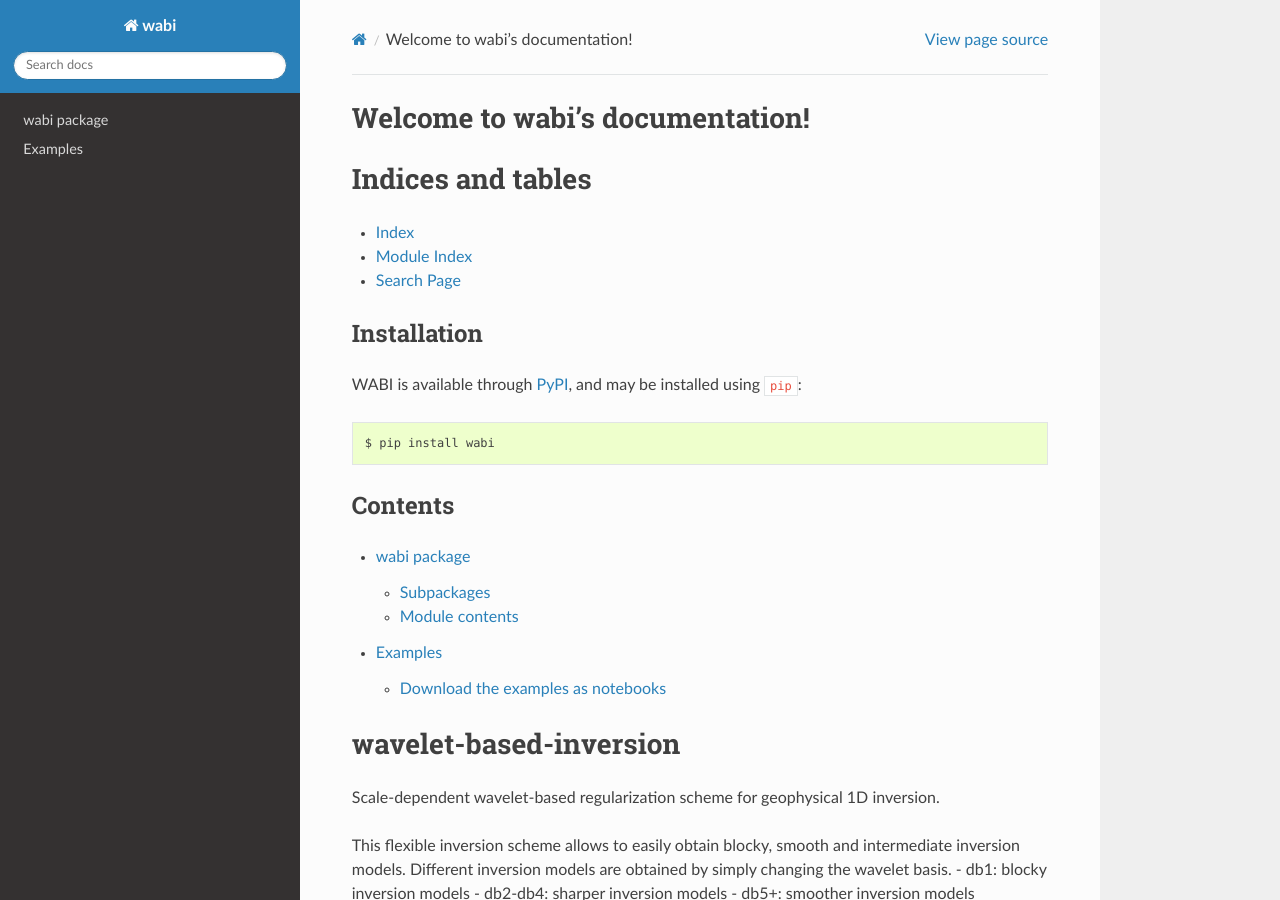
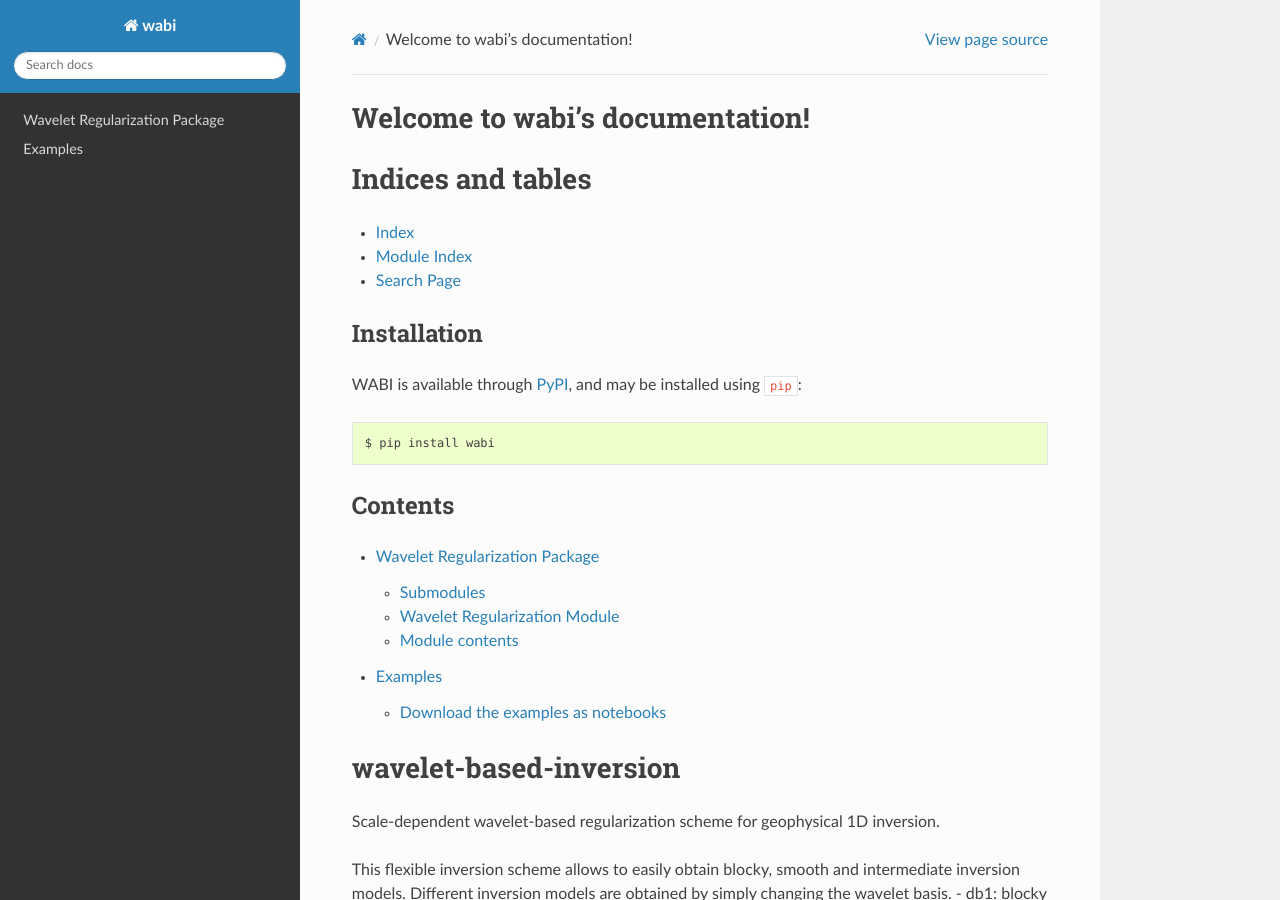
Before and after one commit to WouterDls/1D-wavelet-based-inversion, a Sphinx documentation site: the page built from docs/source/index.rst, in a window 1280 px wide and 900 px high. Built offline with Sphinx 7.4.7 and the Read the Docs theme 2.0.0, drawn with Linux system fonts in a browser that asks for light colours; pages that are not in the unit, such as notebooks, are missing from menus.

Commit message:
Edit docs

```diff
--- a/docs/source/index.rst
+++ b/docs/source/index.rst
@@ -32,7 +32,7 @@ Contents
 .. toctree::
    :maxdepth: 2
 
-   modules.rst
+   wbi.wavelet_regularization.rst
    examples.rst
 
 wavelet-based-inversion
--- a/docs/source/wbi.wavelet_regularization.rst
+++ b/docs/source/wbi.wavelet_regularization.rst
@@ -1,5 +1,16 @@
 Wavelet Regularization Package
 ===================================
+
+Submodules
+----------
+
+Wavelet Regularization Module
+----------------------------------------------------------
+
+.. automodule:: wbi.wavelet_regularization.wavelet_regularization
+   :members:
+   :undoc-members:
+   :show-inheritance:
 
 Module contents
 ---------------
```
Also changed, not shown: docs/source/wbi.testing.rst (added, +21 -0 lines).
